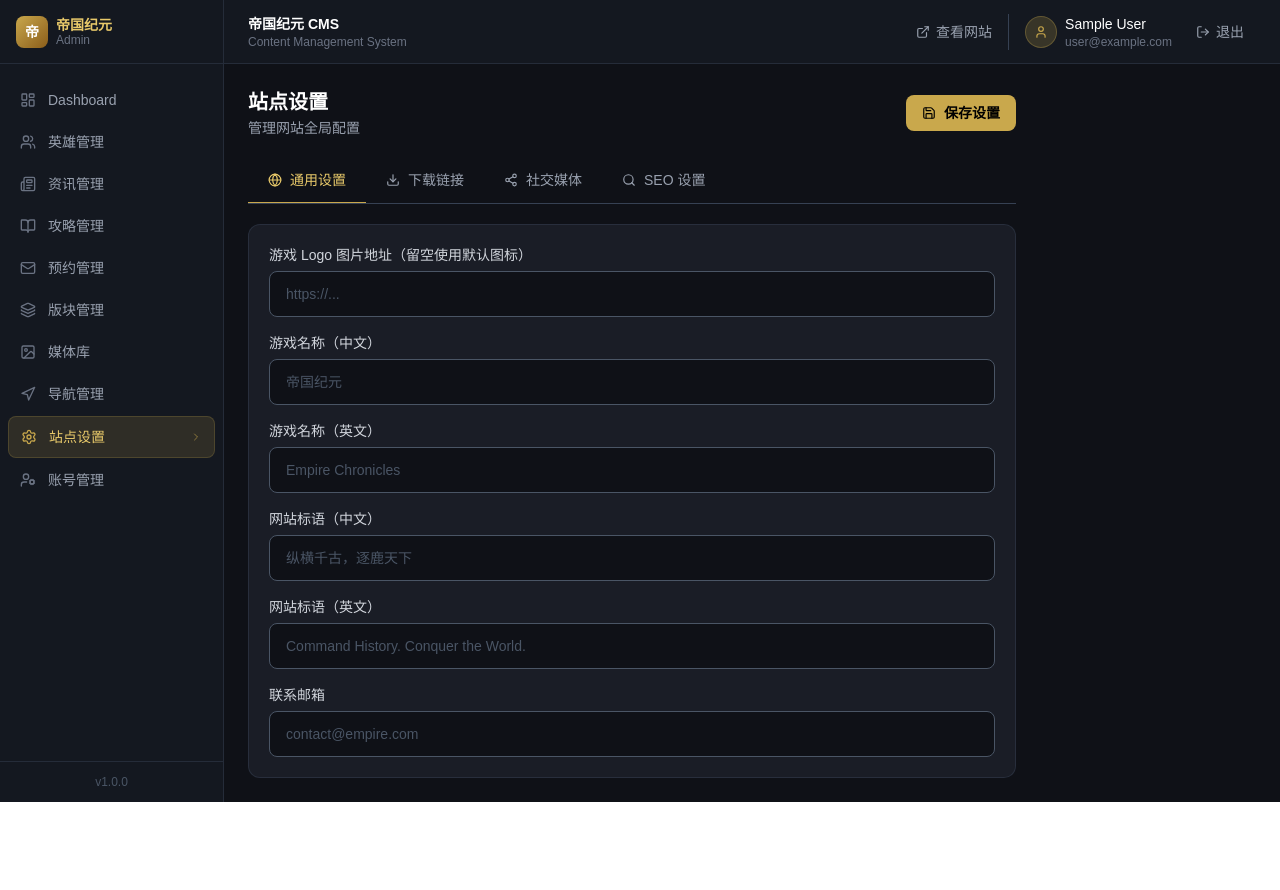
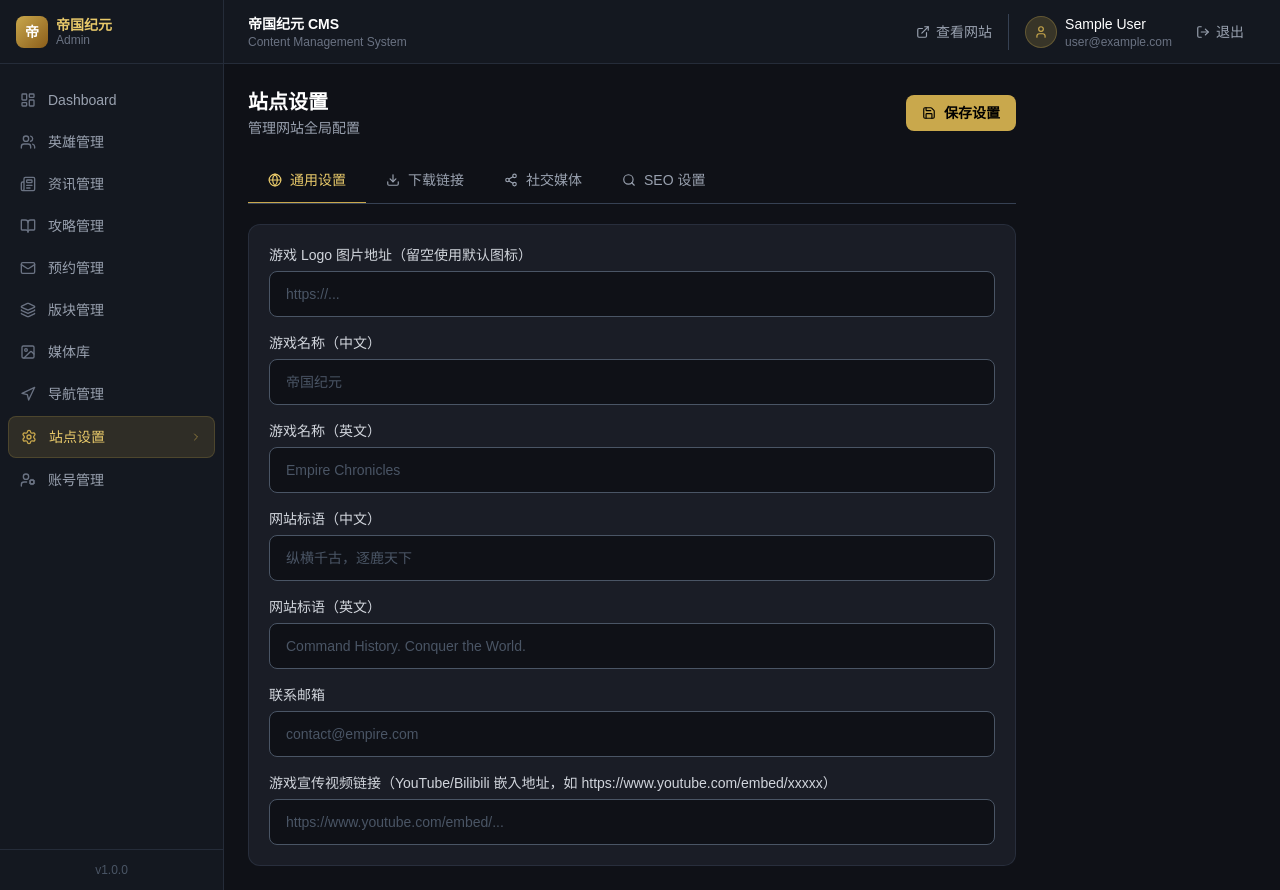
Before and after one commit to goodysq/Empire, a Next.js app: page /admin/settings in a window 1280 px wide. Before the commit the page ends 802 px from the top, so only its background shows below. Built offline with nearby package versions, Linux system fonts and the light colour scheme; no server answers; the database is empty; sample sign-in values are in the browser's storage.

Commit message:
feat: add video_url field to admin settings general tab

```diff
--- a/app/admin/(protected)/settings/page.tsx
+++ b/app/admin/(protected)/settings/page.tsx
@@ -64,6 +64,7 @@ export default function SettingsAdminPage() {
       { key: "site_tagline_zh", label: "网站标语（中文）", placeholder: "纵横千古，逐鹿天下" },
       { key: "site_tagline_en", label: "网站标语（英文）", placeholder: "Command History. Conquer the World." },
       { key: "contact_email", label: "联系邮箱", placeholder: "contact@empire.com", type: "email" },
+      { key: "video_url", label: "游戏宣传视频链接（YouTube/Bilibili 嵌入地址，如 https://www.youtube.com/embed/xxxxx）", placeholder: "https://www.youtube.com/embed/..." },
     ],
     download: [
       { key: "ios_link", label: "App Store 链接", placeholder: "https://apps.apple.com/..." },
```
